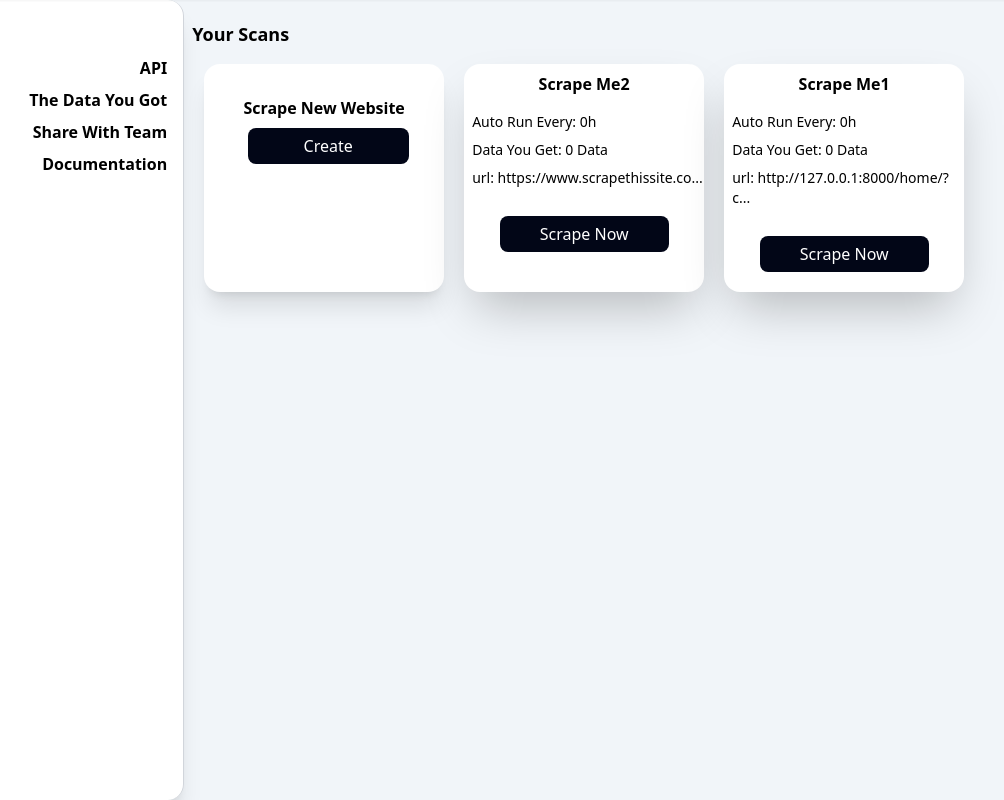
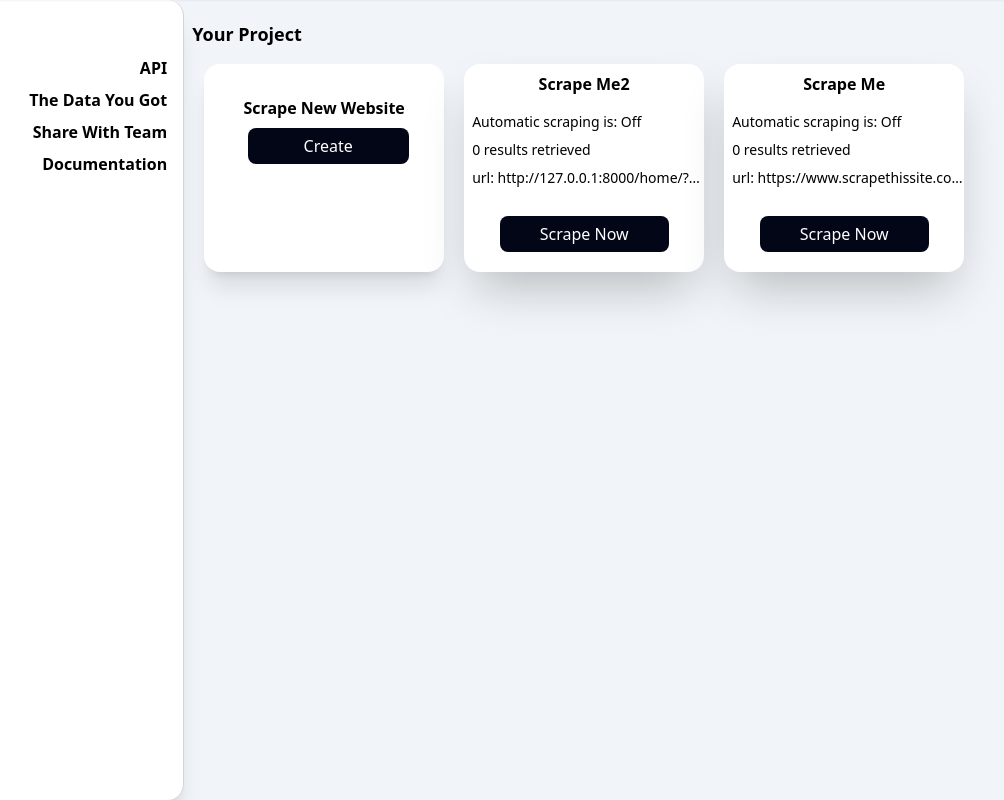
Before and after one commit to justinzapanta/WebScraping-Hub-V2, a Django app: page /home/ in a window 1280 px wide. Shown: the part 50-850 px from the top of the page, without its empty margins (72-1076 px from the left). Run offline with Django 5.2, Linux system fonts and the light colour scheme; a user stored in the database is signed in; data comes from the database, SQL or seed files in the repository.

Commit message:
Scrape Tool UI and Simple function DONE

```diff
--- a/user_view/backend/project_backend.py
+++ b/user_view/backend/project_backend.py
@@ -13,16 +13,11 @@
                 project_name=data['project-name']
             )
 
-            link_title = data['website-url']
             if not project:
-                if len(str(data['website-url'])) > 29:
-                    link_title = data['website-url'][0:29]
-
                 new_project = User_Project(
                     user_info=request.user,
                     project_name=data['project-name'],
                     website_link=data['website-url'],
-                    website_link_title=link_title
                 )
                 new_project.save()
                 return JsonResponse({'message' : 'success'}, status=200)
--- a/user_view/models.py
+++ b/user_view/models.py
@@ -14,6 +14,13 @@
     user_info = models.ForeignKey(User, on_delete=models.CASCADE)
     project_name = models.CharField(max_length=200)
     website_link = models.CharField(max_length=500)
-    website_link_title = models.CharField(max_length=35)
     auto_run = models.IntegerField(default=0)
     total_data = models.IntegerField(default=0)
+
+
+class User_Project_Process(models.Model):
+    step = models.AutoField(primary_key=True)
+    user_project_info = models.ForeignKey(User_Project, on_delete=models.CASCADE)
+    tag_name = models.CharField(max_length=200, default=None)
+    get_by = models.CharField(max_length=200, default=None)
+    attribute_name = models.CharField(max_length=200, default=None)
--- a/user_view/static/css/style.css
+++ b/user_view/static/css/style.css
@@ -813,8 +908,38 @@
   justify-content: center;
 }
 
+.overflow-auto {
+  overflow: auto;
+}
+
+.overflow-x-auto {
+  overflow-x: auto;
+}
+
+.overflow-y-auto {
+  overflow-y: auto;
+}
+
+.truncate {
+  overflow: hidden;
+  text-overflow: ellipsis;
+  white-space: nowrap;
+}
+
 .text-ellipsis {
   text-overflow: ellipsis;
+}
+
+.text-clip {
+  text-overflow: clip;
+}
+
+.text-wrap {
+  text-wrap: wrap;
+}
+
+.text-balance {
+  text-wrap: balance;
 }
 
 .rounded-2xl {
--- a/user_view/templates/user_view/home_page/home_page.html
+++ b/user_view/templates/user_view/home_page/home_page.html
@@ -26,7 +26,7 @@
             </ul>
         </div>
         <div class="container max-w-full h-screen relative">
-            <h1 class="text-lg font-bold mt-5 ml-2">Your Scans</h1>
+            <h1 class="text-lg font-bold mt-5 ml-2">Your Project</h1>
             <div class="container max-w-full flex justify-center md:justify-normal md:pl-5">
                 <div class="flex flex-col md:flex-row md:flex-wrap">
 
@@ -43,12 +43,16 @@
                         <div class="mb-5 md:mr-5 container w-60 bg-white rounded-2xl mt-4 pt-2 pb-5 shadow-2xl project-card">
                             <h2 class="text-center font-bold">{{project.project_name}}</h2>
                             <ul class="pl-2 mt-4">
-                                <li class="mt-2"><h3 class="text-sm">Auto Run Every: {{project.auto_run}}h</h3></li>
-                                <li class="my-2"><h3 class="text-sm">Data You Get: {{project.total_data}} Data</h3></li>
-                                <li"><h3 class="text-sm">url: {{project.website_link_title}}...</h3></li>
+                                {% if project.auto_run %}
+                                    <li class="mt-2"><h3 class="text-sm">Automatic scraping is: {{project.auto_run}}h</h3></li>
+                                {% else %}
+                                    <li class="mt-2"><h3 class="text-sm">Automatic scraping is: Off</h3></li>
+                                {% endif %}
+                                <li class="my-2"><h3 class="text-sm">{{project.total_data}} results retrieved</h3></li>
+                                <li"><h3 class="text-sm truncate ">url: {{project.website_link}}</h3></li>
                             </ul>
                             <div class="container max-w-full flex justify-center mt-7">
-                                <a href="/scan/" class="bg-slate-950 text-center text-white rounded-lg py-1.5 px-10">Scrape Now</a>
+                                <a href="/scan/{{project.project_name}}" class="bg-slate-950 text-center text-white rounded-lg py-1.5 px-10">Scrape Now</a>
                             </div>
                         </div>
                     {% endfor %}
--- a/user_view/templates/user_view/parts/base.html
+++ b/user_view/templates/user_view/parts/base.html
@@ -13,7 +13,7 @@
     <link rel="stylesheet" href="https://cdnjs.cloudflare.com/ajax/libs/font-awesome/5.15.4/css/all.min.css">
 
 </head>
-<body class="relative bg-slate-100">
+{% block body %} <body class="relative bg-slate-100"> {% endblock %}
     <header class="container max-w-full border-b-2 py-2 sticky bg-white top-0 shadow-sm z-30 md:flex">
         <h1 class="md:flex-1 md:font-bold text-center md:text-start md:ml-5 font-sans font-bold text-xl md:text-2xl">WebScraping Hub</h1>
         <a id="menu" class="md:hidden menu-icon text-black absolute top-0 right-0 mt-2 mr-4"><i class="fas fa-regular fa-bars fa-2x"></i></a>
--- a/user_view/urls.py
+++ b/user_view/urls.py
@@ -8,7 +8,7 @@
     path('sign-up/', views.sign_up, name='sign-up'),
     path('sign-out/', views.sign_out, name='sign-out'),
     path('home/', views.home, name='home'),
-    path('scan/', views.scan, name='scan'),
+    path('scan/<str:project_name>', views.scan, name='scan'),
 
     #project endpoint
     path('api/project/create-project/', project_backend.create_project)
--- a/user_view/views.py
+++ b/user_view/views.py
@@ -2,6 +2,8 @@
 from django.contrib.auth.models import User
 from django.contrib.auth import authenticate, login, logout
 from .models import User_Project
+from bs4 import BeautifulSoup
+import requests
 # Create your views here.
 
 def index(request):
@@ -72,5 +74,31 @@
     return redirect('index')
 
 
-def scan(request):
-    return render(request, 'user_view/home_page/webscrape.html')
+def scan(request, project_name):
+    project = User_Project.objects.filter(
+        user_info=request.user,
+        project_name=project_name
+    )
+
+    if project:
+        data = {}
+        data['link'] = project[0].website_link
+
+        if 'project' not in request.session or request.session['project']['project_name'] != project_name:
+            website_html = requests.get(project[0].website_link).text
+            request.session['project'] = {
+                'project_name' : project_name,
+                'html' : website_html
+            }
+
+        if request.method == 'POST':
+            if request.POST['get']:
+                html = request.session['project']['html']
+                soup = BeautifulSoup(html, 'lxml')
+                filter_ = soup.find_all(request.POST['tag'])
+
+                data['tag'] = request.POST['tag']
+                data['results'] = filter_
+
+        return render(request, 'user_view/home_page/webscrape.html', data)
+    return redirect('home')
```
Also changed, not shown: other parts of user_view/static/css/style.css (+142 -0 lines), user_view/scrape.py (added, +8 -0 lines), user_view/templates/user_view/home_page/webscrape.html (+33 -3 lines), db.sqlite3, user_view/migrations/0007_user_project_process.py (added), user_view/migrations/0008_remove_user_project_website_link_title.py (added).
